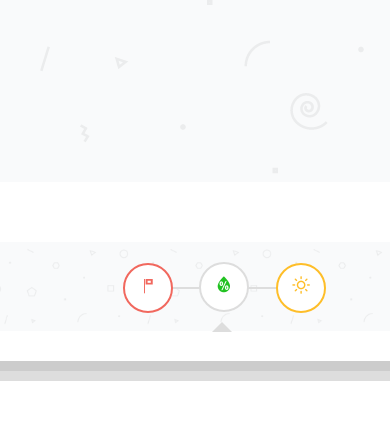
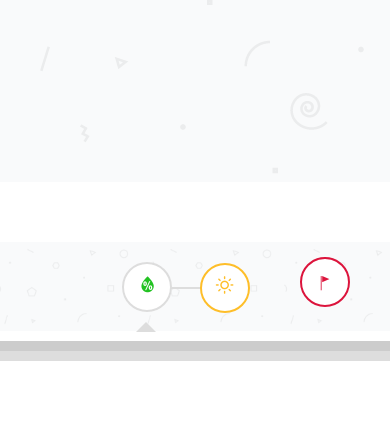
Before and after one commit to moukrim/Pojet_Iot_Api, a PHP site: page /front/stats.php in a window 390 px wide. Shown: the part 1010-1440 px from the top of the page. Run offline with PHP 8.4, Linux system fonts and the light colour scheme; data that the repository does not hold is empty; some libraries are stand-ins or nearby versions.

Commit message:
commit 7
avancement du code

```diff
--- a/css/tabs.css
+++ b/css/tabs.css
@@ -1,17 +1,27 @@
 @import url(icon.css);
-/* written by riliwan balogun http://www.facebook.com/riliwan.rabo*/
-/*.tab-content > .tab-pane,
-.pill-content > .pill-pane {
-    display: block;
-    height: 0;
-    overflow-y: hidden;
+#glaph{
+    font-size: 40px;
+    text-align: center;
+    color: crimson;
 }
-.tab-content > .active,
-.pill-content > .active {
-    height: auto;
+
+#button1:focus{
+    border-color:gainsboro;
 }
-*/
+#button1{
+    margin-top:3%;
+    margin-left:20%;
+    background-color:white;
+    border: solid;
+    border-color: crimson;
+    border-width: 2px;
+    border-radius:100px;
+    width:70px;
+    height:70px;
+    z-index: 10;
+    position: absolute;
 
+}
 .glyphicon{
 
     margin-top: 22px;
@@ -48,7 +58,7 @@ p.narrow{
     height: 2px;
     background: #ddd;
     position: absolute;
-    width: 40%;
+    width: 19%;
     margin: 0 auto;
     margin-left: 55px;
     left: 0;
@@ -188,7 +198,7 @@ li.active:after {
 .tab-pane{
    position: relative;
    padding-top: 10px;
-   display: block !important;
+   display: block;
 }
 .tab-content .head{
     font-family: 'Roboto Condensed', sans-serif;
@@ -241,4 +251,15 @@ left: 35%;
 .btn-outline-rounded {
     padding:12px 20px;
     }
+
+#button1{
+    margin-left:10% !important;
+    height:50px !important;
+    width:50px !important;
+    margin-top: 4% !important;
+    }
+#glaph{
+    font-size:16px;
+
+    }
 }
--- a/front/stats.php
+++ b/front/stats.php
@@ -77,12 +77,6 @@
 						<ul class="nav nav-tabs" id="myTab">
 						<div class="liner"></div>
 
-						<li><a href="#verifHumidite" data-toggle="tab" title="Verification Humidité">
-						 <span class="round-tabs four">
-							 <i class="wi wi-storm-warning"></i>
-						 </span>
-						 </a>
-					 </li>
 
 						 <li class="active">
 						 <a href="#humidite" data-toggle="tab" title="Humidité">
@@ -98,12 +92,13 @@
 						 </a>
 					 </li>
 
+					<button id="button1"><i class="wi wi-small-craft-advisory" id="glaph"></i></button>
 
 
 
 						 </ul></div>
+						<div class="tab-content">
 
-						 <div class="tab-content">
 						  <div class="tab-pane fade in active" id="humidite">
 
 						  </div>
@@ -112,12 +107,11 @@
 
 						  </div>
 
-						  <div class="tab-pane fade" id="verifHumidite">
-
-
-						  </div>
 
 						  <div class="clearfix"></div>
+						</div>
+						<div id="verifHumidite">
+
 						</div>
 
 			</div>
--- a/php/plante.php
+++ b/php/plante.php
@@ -77,6 +77,20 @@ class plante{
 
 		return $res;
 
+	}
+
+	public static function modifImage($image,$nom,$nomArduino){
+
+		$dataBase = new dataBase('iot');
+
+		$res = $dataBase->prepare("UPDATE plante SET image=:image WHERE (nom=:nom AND nomArduino=:nomArduino)",
+		array(
+			  'image' => $image,
+			  'nom' => $nom,
+			  'nomArduino' => $nomArduino
+			  ));
+
+		return $res;
 
 	}
 
```
Also changed, not shown: js/panelControl.js (+48 -55 lines), lib/notification/notification.php (added, +111 -0 lines), php/insertPlante.php (+5 -6 lines), php/modifImage.php (added, +15 -0 lines), php/sendNotif.php (added, +41 -0 lines), images/image_plante/geranium.jpg, images/image_plante/lotus.jpg (added), 1 other file.
